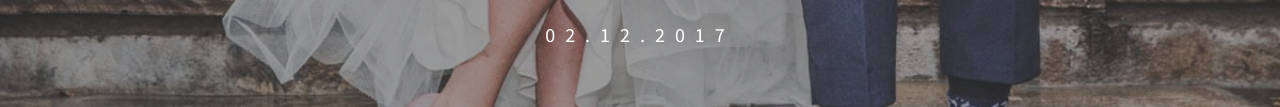
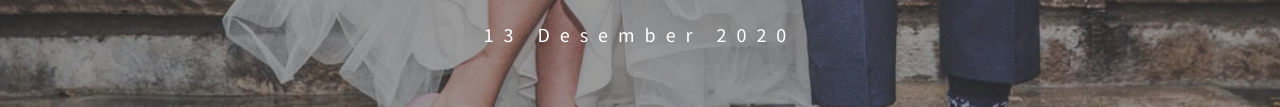
Before and after one commit to yuselsofi/yuselsofi.github.io, a plain HTML site: page index.html in a window 1280 px wide. Shown: the part 529-636 px from the top of the page. Drawn offline with Linux system fonts and the light colour scheme; files whose address does not match are found by name; a web font is replaced by a local one.

Commit message:
Update index.html

```diff
--- a/index.html
+++ b/index.html
@@ -106,7 +106,7 @@
 								<img src="images/flaticon/svg/004-nature.svg" class="svg" alt="Free HTML5 Bootstrap Template by QBootstrap.com">
 								<h1 class="holder"><span>The Wedding of</span></h1>
 								<h2>Yusel &amp; Sofiyani</h2>
-								<p>02.12.2017</p>
+								<p>13 Desember 2020</p>
 							</div>
 						</div>
 					</div>
```
